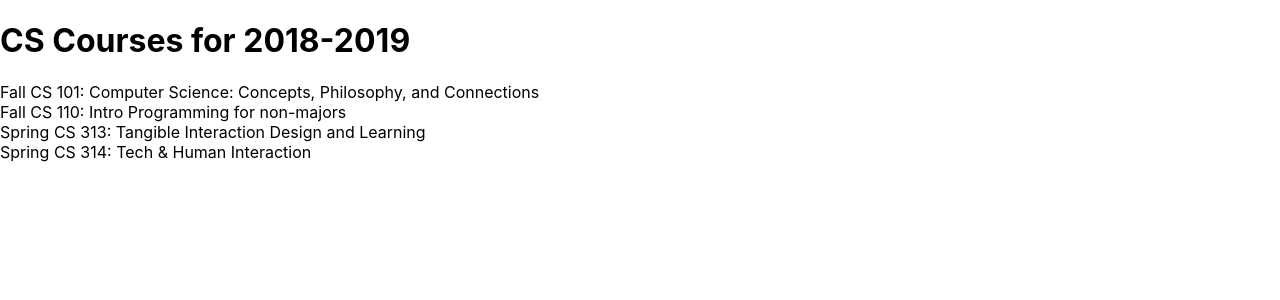
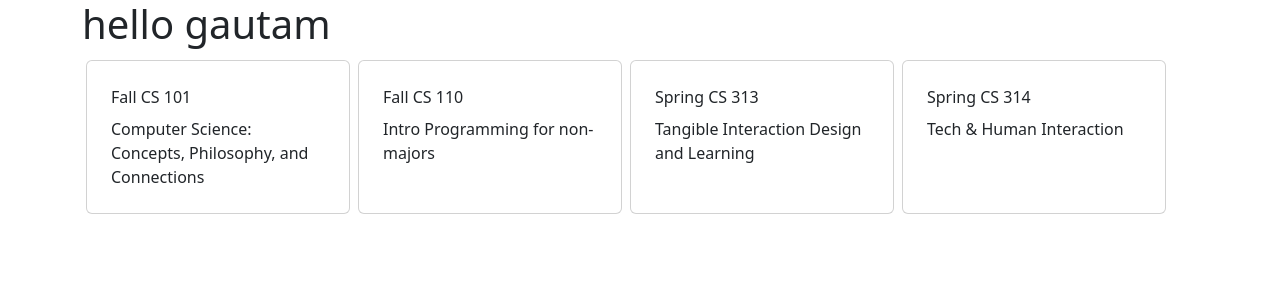
Before and after one commit to amyzliao/scheduler, a React (Create React App) app: page / in a window 1280 px wide. Shown: the top 300 px of the page. Built offline with nearby package versions, Linux system fonts and the light colour scheme.

Commit message:
add style

```diff
--- a/package.json
+++ b/package.json
@@ -6,6 +6,7 @@
     "@testing-library/jest-dom": "^5.16.5",
     "@testing-library/react": "^13.4.0",
     "@testing-library/user-event": "^13.5.0",
+    "bootstrap": "^5.2.3",
     "react": "^18.2.0",
     "react-dom": "^18.2.0",
     "react-scripts": "5.0.1",
--- a/src/App.css
+++ b/src/App.css
@@ -1,38 +1,4 @@
-.App {
-  text-align: center;
+.course-list {
+  display: grid;
+  grid-template-columns: repeat(auto-fill, minmax(12rem, 17rem));
 }
-
-.App-logo {
-  height: 40vmin;
-  pointer-events: none;
-}
-
-@media (prefers-reduced-motion: no-preference) {
-  .App-logo {
-    animation: App-logo-spin infinite 20s linear;
-  }
-}
-
-.App-header {
-  background-color: #282c34;
-  min-height: 100vh;
-  display: flex;
-  flex-direction: column;
-  align-items: center;
-  justify-content: center;
-  font-size: calc(10px + 2vmin);
-  color: white;
-}
-
-.App-link {
-  color: #61dafb;
-}
-
-@keyframes App-logo-spin {
-  from {
-    transform: rotate(0deg);
-  }
-  to {
-    transform: rotate(360deg);
-  }
-}
--- a/src/App.js
+++ b/src/App.js
@@ -1,7 +1,8 @@
 import React from 'react';
+import './App.css';
 
 const schedule = {
-  "title": "CS Courses for 2018-2019",
+  "title": "hello gautam",
   "courses": {
     "F101" : {
       "id" : "F101",
@@ -31,8 +32,8 @@
 );
 
 const CourseList = ({ courses }) => (
-  <div>
-    { Object.values(courses).map(course => <Course key={course.id} course={ course } />) }
+  <div className="course-list">
+  { Object.values(courses).map(course => <Course key={course.id} course={ course } />) }
   </div>
 );
 
@@ -47,13 +48,16 @@
 );
 
 const Course = ({ course }) => (
-  <div>
-    { getCourseTerm(course) } CS { getCourseNumber(course) }: { course.title }
+  <div className="card m-1 p-2">
+    <div className="card-body">
+      <div className="card-title">{ getCourseTerm(course) } CS { getCourseNumber(course) }</div>
+      <div className="card-text">{ course.title }</div>
+    </div>
   </div>
 );
 
 const App = () =>  (
-  <div>
+  <div className="container">
     <Banner title={ schedule.title } />
     <CourseList courses={ schedule.courses } />
   </div>
--- a/src/index.js
+++ b/src/index.js
@@ -1,6 +1,6 @@
 import React from 'react';
 import ReactDOM from 'react-dom/client';
-import './index.css';
+import 'bootstrap/dist/css/bootstrap.min.css';
 import App from './App';
 import reportWebVitals from './reportWebVitals';
 
```
Also changed, not shown: 1 other file (tests, documents, lock files or other folders).
